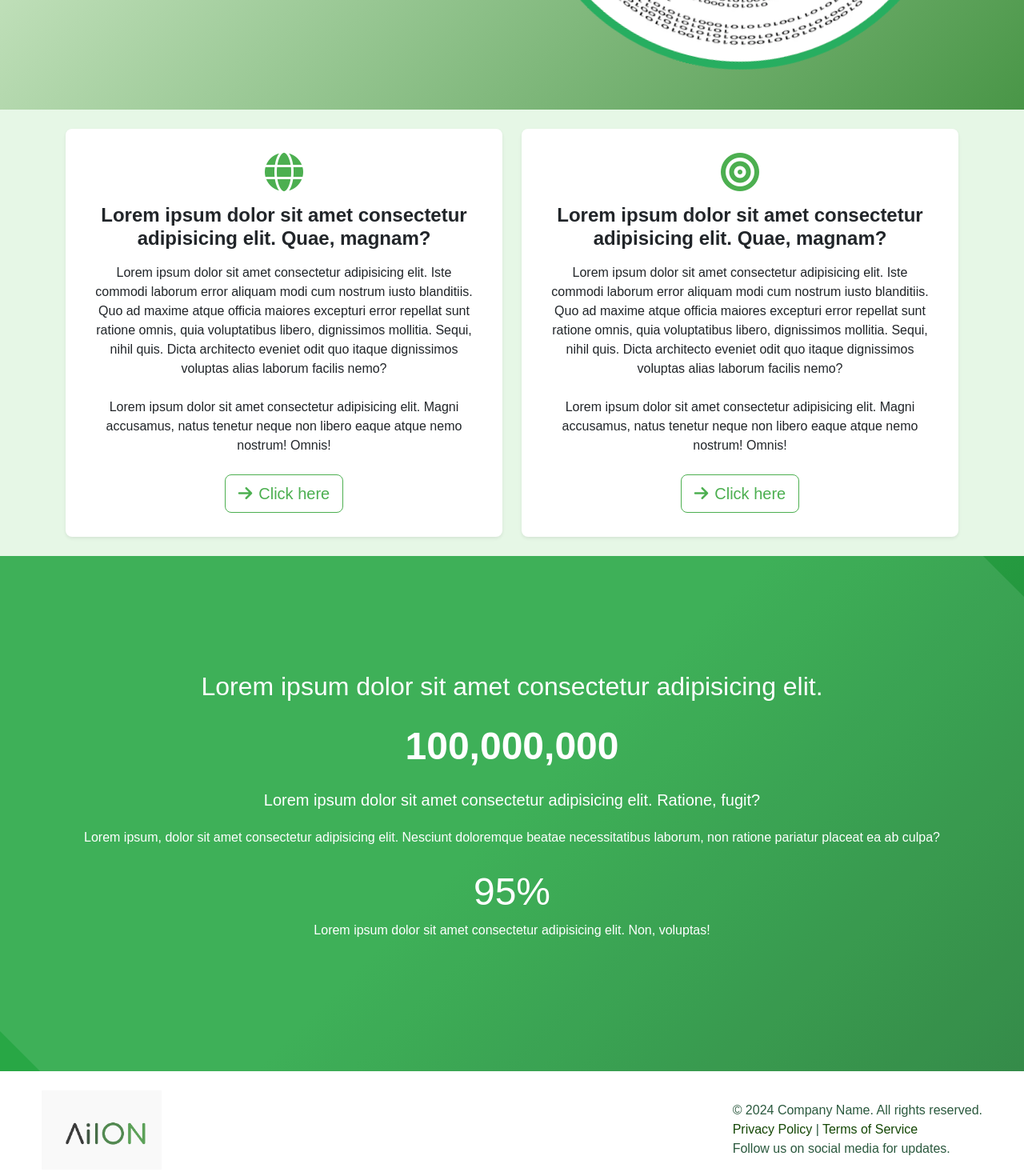
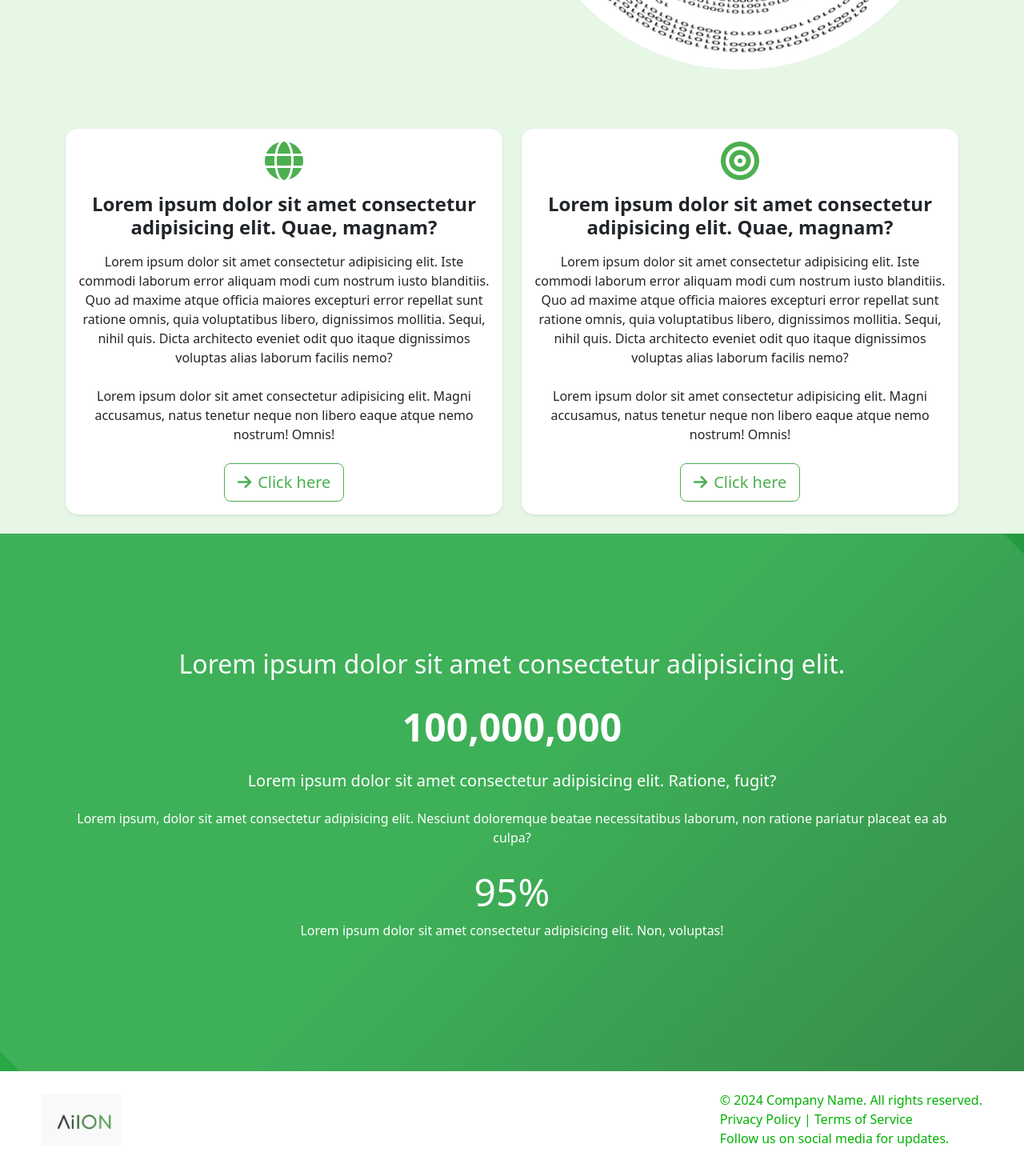
Before and after one commit to Mohabyoussef09/aiion, a React (Vite) app in the folder aiion-project/: page / in a window 1280 px wide. Shown: the part 600-2070 px from the top of the page at 80% size. Built offline with nearby package versions, Linux system fonts and the light colour scheme.

Commit message:
single input section updated

```diff
--- a/aiion-project/src/App.jsx
+++ b/aiion-project/src/App.jsx
@@ -6,6 +6,7 @@ import About from './Components/About/About';
 import History from './Components/History/History';
 import NotFound from './Components/NotFound/NotFound';
 import SingleInput from './Components/SingleInput/SingleInput';
+import MultiInputs from './Components/MultiInputs/MultiInputs';
 
 
 let x = createBrowserRouter([
@@ -14,6 +15,7 @@ let x = createBrowserRouter([
     {path: 'about' , element: <About/>},
     {path: 'history' , element: <History/>},
     {path: 'single' , element: <SingleInput/>},
+    {path: 'multi' , element: <MultiInputs/>},
     {path: '*' , element: <NotFound />}
   ]}
 ])
--- a/aiion-project/src/Components/Counter/Counter.jsx
+++ b/aiion-project/src/Components/Counter/Counter.jsx
@@ -1,13 +1,9 @@
 import React, { useEffect, useState } from "react";
 
-
 function Counter() {
-
-    const [fileContent, setFileContent] = useState('');
-
+  const [fileContent, setFileContent] = useState("");
 
   useEffect(() => {
-        // Define a function to fetch the file data
     const fetchFileData = () => {
       fetch("./file.txt")
         .then((response) => response.text())
@@ -19,62 +15,39 @@ function Counter() {
         });
     };
 
-        // Fetch the data initially
     fetchFileData();
 
-        // Set up the interval to fetch the data every 5 seconds (or any interval you choose)
-        const intervalId = setInterval(fetchFileData, 2000);
+    const intervalId = setInterval(fetchFileData, 1000);
 
-        // Clean up the interval when the component unmounts
     return () => clearInterval(intervalId);
   }, []);
 
   return (
     <>
-      {/* <div className="counter text-center py-5">
+      <div className="counter-section text-center py-5">
         <div className="container py-5">
           <div className="col-md-12 py-5">
-            <h2>Lorem ipsum dolor sit amet consectetur adipisicing elit.</h2>
-            <span className="fa-3x">{fileContent}</span>
-            <p className="fs-5">
+            <h2 className="mb-4 text-white">
+              Lorem ipsum dolor sit amet consectetur adipisicing elit.
+            </h2>
+            <span className="text-white counter">{fileContent}</span>
+            <p className="fs-5 text-white mt-3">
               Lorem ipsum dolor sit amet consectetur adipisicing elit. Ratione,
               fugit?
             </p>
-            <p>
+            <p className="text-white">
               Lorem ipsum, dolor sit amet consectetur adipisicing elit. Nesciunt
               doloremque beatae necessitatibus laborum, non ratione pariatur
               placeat ea ab culpa?
             </p>
-            <span className="fa-3x">95%</span>
-            <p>
+            <span className="fa-3x text-white">95%</span>
+            <p className="text-white">
               Lorem ipsum dolor sit amet consectetur adipisicing elit. Non,
               voluptas!
             </p>
           </div>
         </div>
-      </div> */}
-
-
-
-<div className="counter-section text-center py-5">
-      <div className="container py-5">
-        <div className="col-md-12 py-5">
-          <h2 className="text-white animate__animated animate__fadeInDown">Lorem ipsum dolor sit amet consectetur adipisicing elit.</h2>
-          <span className="fa-3x text-white counter animate__animated animate__fadeInUp">{fileContent}</span>
-          <p className="fs-5 text-white mt-3 animate__animated animate__fadeInLeft">
-            Lorem ipsum dolor sit amet consectetur adipisicing elit. Ratione, fugit?
-          </p>
-          <p className="text-white animate__animated animate__fadeInRight">
-            Lorem ipsum, dolor sit amet consectetur adipisicing elit. Nesciunt doloremque beatae necessitatibus laborum, non ratione pariatur placeat ea ab culpa?
-          </p>
-          <span className="fa-3x text-white animate__animated animate__fadeInUp">95%</span>
-          <p className="text-white animate__animated animate__fadeInDown">
-            Lorem ipsum dolor sit amet consectetur adipisicing elit. Non, voluptas!
-          </p>
       </div>
-      </div>
-    </div>
-
     </>
   );
 }
--- /dev/null
+++ b/aiion-project/src/Components/MultiInputs/MultiInputs.jsx
@@ -0,0 +1,12 @@
+import React from 'react';
+
+
+function MultiInputs() {
+    return (
+        <>
+        <h1>MultiInputs</h1>
+        </>
+    );
+}
+
+export default MultiInputs;
--- a/aiion-project/src/Components/Navbar/Navbar.jsx
+++ b/aiion-project/src/Components/Navbar/Navbar.jsx
@@ -63,7 +63,7 @@ function Navbar() {
                     </Link>
                   </li>
                   <li>
-                    <Link to={"/hisotry"} className="dropdown-item">
+                    <Link to={"/multi"} className="dropdown-item">
                       Multi Inputs
                     </Link>
                   </li>
--- a/aiion-project/src/Components/SingleInput/SingleInput.jsx
+++ b/aiion-project/src/Components/SingleInput/SingleInput.jsx
@@ -36,9 +36,9 @@ function SingleInput() {
   return (
     <>
       <div className="form">
-    <div className="container mt-5 p-5">
+        <div className="container p-5">
           <div className="card shadow-lg">
-          <div className="card-body">
+            <div className="card-body p-5">
               <h2 className="text-center mb-4 text-success">Free Trial</h2>
               <form onSubmit={formik.handleSubmit} className="row g-3">
                 <div className="form-group">
@@ -167,7 +167,6 @@ function SingleInput() {
             </div>
           </div>
         </div>
-
       </div>
     </>
   );
--- a/aiion-project/src/index.css
+++ b/aiion-project/src/index.css
@@ -48,8 +48,6 @@
 .circle-image{
     width: 100%;
     border-radius: 50%;
-    border: 10px solid #27ae60;
-
     animation: spin 150s linear infinite;
 }
 
@@ -64,21 +62,15 @@
 
 
 .header {
-  background: linear-gradient(135deg, #e9f9e1, #499647);
+  background-color: #e6f7e6;
   padding: 50px 0;
   overflow: hidden;
 }
-
-.text-section p {
-  color: #2c3e50;
-}
-
 
   /* ================================================================= */
 
 .info {
   background-color: #e6f7e6;
-  color: #2f4f2f;
 }
 
 .ic {
@@ -129,7 +121,7 @@
   overflow: hidden;
 }
 
-.counter-section::before {
+ .counter-section::before {
   content: '';
   position: absolute;
   top: -50%;
@@ -138,14 +130,13 @@
   height: 200%;
   background: rgba(255, 255, 255, 0.1);
   transform: rotate(45deg);
-  pointer-events: none;
 }
 
 .counter-section .counter {
   font-weight: bold;
   font-size: 3rem;
   display: inline-block;
-  animation: counterAnimation 2s ease-in-out;
+  animation: counterAnimation 1s ease-in-out;
 }
 
 @keyframes counterAnimation {
@@ -162,7 +153,7 @@
 .counter-section h2,
 .counter-section p,
 .counter-section span {
-  animation-duration: 1s;
+  animation-duration: 0.5s;
 }
 
 .counter-section h2,
@@ -177,7 +168,7 @@
 
 .footer-container {
   background-color: #ffffff;
-  color: #2b593e;
+  color: rgb(3, 177, 3);
 }
 
 .footer-content {
@@ -186,7 +177,7 @@
 }
 
 .footer-logo .logo {
-  max-width: 150px;
+  max-width: 100px;
 }
 
 .footer-text p {
@@ -194,34 +185,37 @@
 }
 
 .footer-text a {
-  color: #144705;
+  color: rgb(3, 177, 3);
 }
 
 .footer-text a:hover {
-  color: #21a021;
+  color: #151f15;
 }
 
 
 /* ======================================================== */
 
 
-body {
-  background-color: #f5f5f5;
-  font-family: 'Arial', sans-serif;
-}
-
 .form .container {
   max-width: 600px;
 
 }
 
+.form {
+  background: linear-gradient(120deg, #d4fc79, #96e6a1);
+  min-height: 100vh;
+  display: flex;
+  justify-content: center;
+  align-items: center;
+  animation: fadeIn 1.5s ease-in-out;
+}
+
+
 .card {
   border: none;
-  background-color: #ffffff;
-}
-
-.card-body {
-  padding: 30px;
+  border-radius: 15px;
+  overflow: hidden;
+  box-shadow: 0 10px 20px rgba(0, 0, 0, 0.2);
 }
 
 .form-label {
@@ -244,9 +238,25 @@ body {
   background-color: #28a745;
   border-color: #28a745;
   border-radius: 5px;
+  transition: transform 0.3s ease;
+
 }
 
 .btn-success:hover {
   background-color: #218838;
   border-color: #1e7e34;
+  transform: translateY(-3px);
+  box-shadow: 0 5px 15px rgba(40, 167, 69, 0.4);
+
 }
+
+@keyframes fadeIn {
+  from {
+    opacity: 0;
+    transform: translateY(30px);
+  }
+  to {
+    opacity: 1;
+    transform: translateY(0);
+  }
+}
```
Lines whose indentation alone changed are shown as unchanged.
